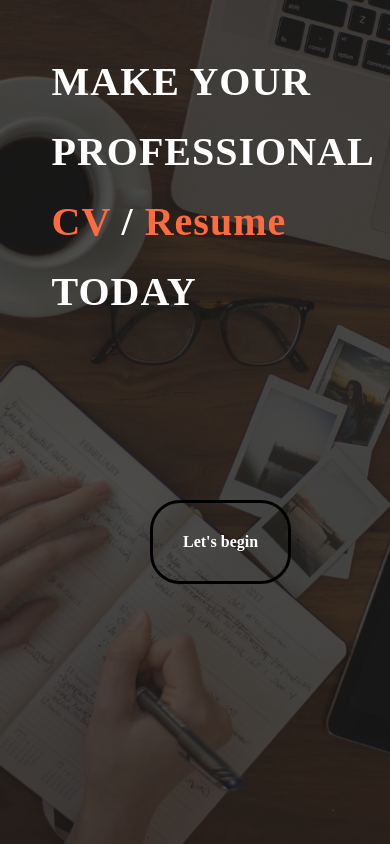
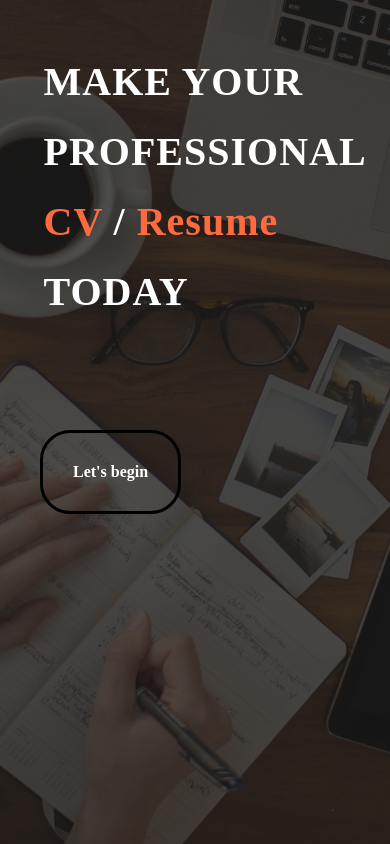
Before and after one commit to ShreyanshBhagat11/Resume-Builder, a plain HTML site: page index.html in a window 390 px wide. Shown: the top 844 px of the page. Drawn offline with Linux system fonts and the light colour scheme.

Commit message:
Update style.css

```diff
--- a/CSS/style.css
+++ b/CSS/style.css
@@ -144,7 +144,7 @@
 
     @media screen and (max-width: 430px) {
        .content h1 {
-            margin: 15px -7px;
+            margin: 15px -15px;
         }
        #middle-heading::before {
             height: 1700px;
@@ -179,8 +179,8 @@
             right: 70px;
         }
         #startBtn {
-            top: 500px;
-            left: 150px;
+            top: 430px;
+            left: 40px;
         }
         .content h1 {
             font-size: 40px;
```
